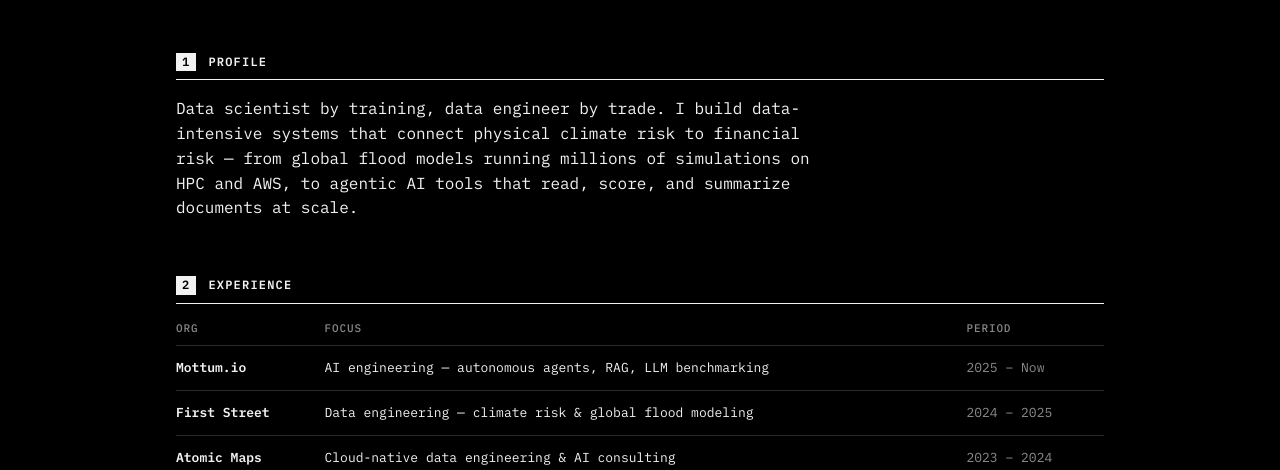
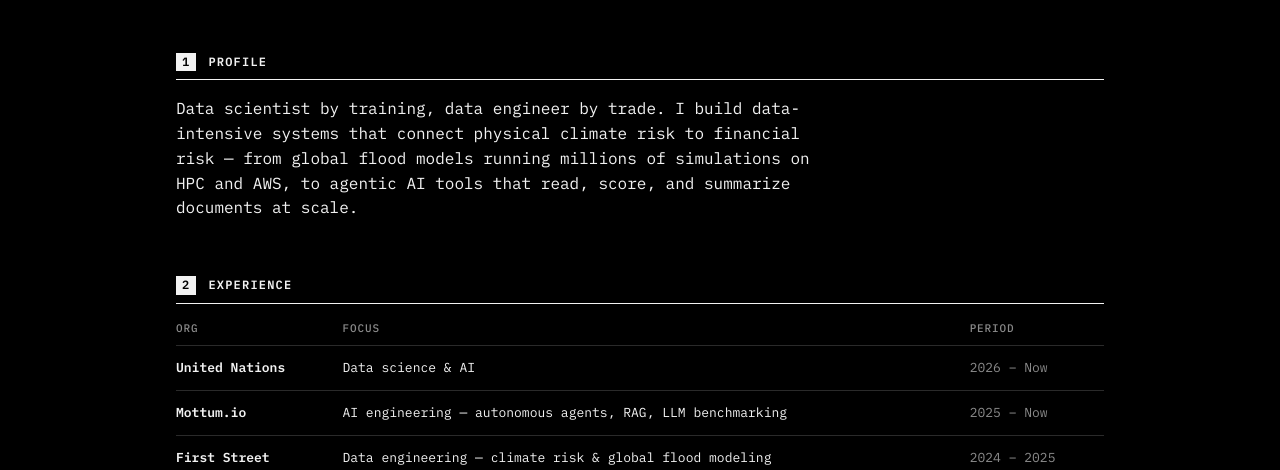
Before and after one commit to mnovovil/miguelnovovillar.com, a plain HTML site: page index.html in a window 1280 px wide. Shown: the part 330-800 px from the top of the page. Drawn offline with nearby package versions, Linux system fonts and the light colour scheme.

Commit message:
Add United Nations to experience
Co-Authored-By: Claude Opus 5.5 <noreply@anthropic.com>

```diff
--- a/index.html
+++ b/index.html
@@ -116,6 +116,7 @@
       <table>
         <thead><tr><th>Org</th><th>Focus</th><th>Period</th></tr></thead>
         <tbody>
+          <tr><td class="org">United Nations</td><td>Data science &amp; AI</td><td class="dt">2026 – Now</td></tr>
           <tr><td class="org">Mottum.io</td><td>AI engineering — autonomous agents, RAG, LLM benchmarking</td><td class="dt">2025 – Now</td></tr>
           <tr><td class="org">First Street</td><td>Data engineering — climate risk &amp; global flood modeling</td><td class="dt">2024 – 2025</td></tr>
           <tr><td class="org">Atomic Maps</td><td>Cloud-native data engineering &amp; AI consulting</td><td class="dt">2023 – 2024</td></tr>
```
